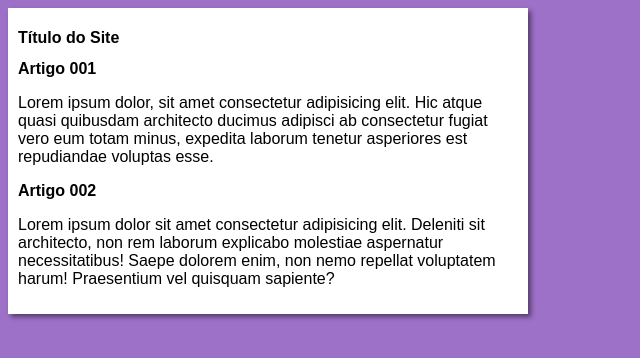
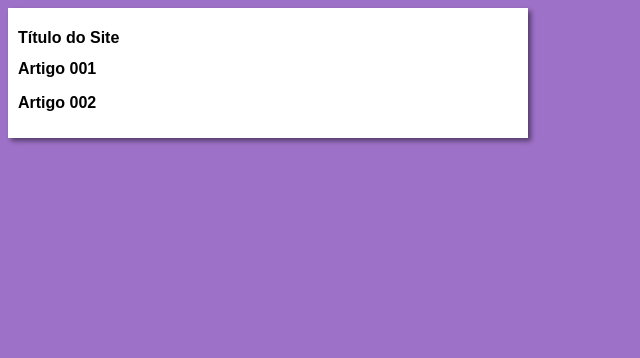
Before and after one commit to Ericky-dev/projeto-site, a plain HTML site: page index.html in a window 1280 px wide. Shown: the whole page, without its empty margins (0-640 px from the left). Drawn offline with Linux system fonts and the light colour scheme.

Commit message:
iniciei o design

```diff
--- a/index.html
+++ b/index.html
@@ -13,12 +13,12 @@
         </header>
           <article>
              <h2>Artigo 001</h2>
-             <p>Lorem ipsum dolor, sit amet consectetur adipisicing elit. Hic atque quasi quibusdam architecto ducimus adipisci ab consectetur fugiat vero eum totam minus, expedita laborum tenetur asperiores est repudiandae voluptas esse.</p>
+             <p></p>
           </article>
 
           <article>
             <h2>Artigo 002</h2>
-            <p>Lorem ipsum dolor sit amet consectetur adipisicing elit. Deleniti sit architecto, non rem laborum explicabo molestiae aspernatur necessitatibus! Saepe dolorem enim, non nemo repellat voluptatem harum! Praesentium vel quisquam sapiente?</p>
+            <p></p>
           </article>
     </main>
 
```
